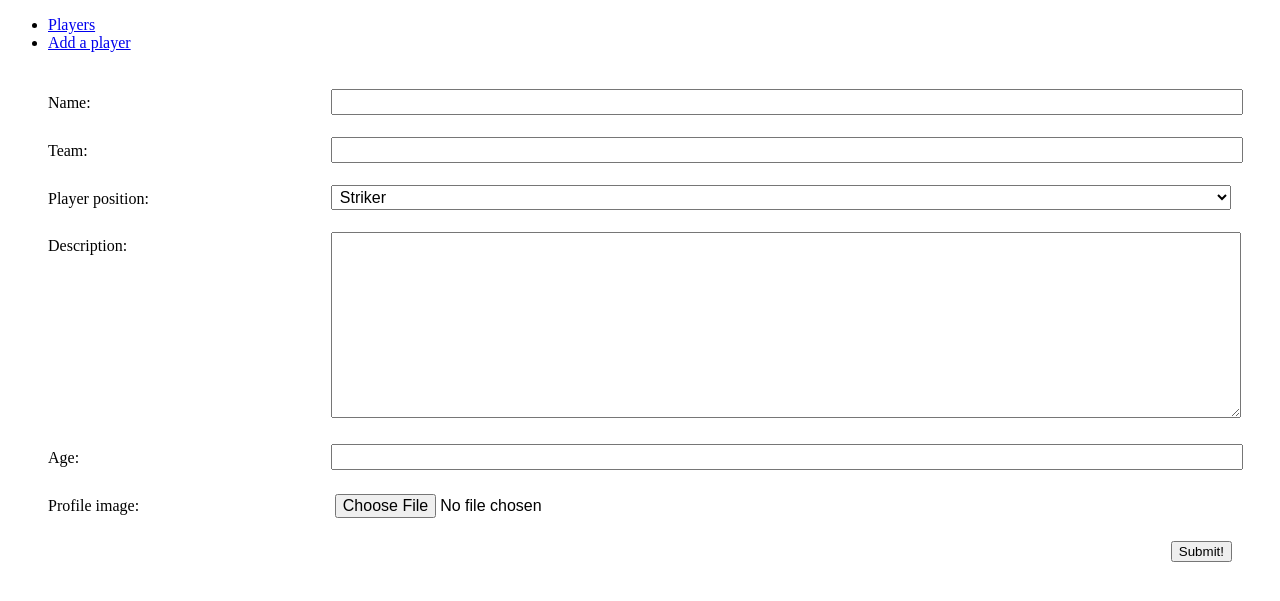
After one commit to Ram-Jam5/django-crud-app-lab, a Django app: page /players/create/ in a window 1280 px wide. The commit adds this page. Shown: the part 26-627 px from the top of the page. Run offline with Django 5.2, Linux system fonts and the light colour scheme.

Commit message:
Added full CRUD functionality for player model.

```diff
--- a/teambuilderapp/main_app/models.py
+++ b/teambuilderapp/main_app/models.py
@@ -1,5 +1,5 @@
 from django.db import models
-
+from django.urls import reverse
 # Create your models here.
 class Team(models.Model):
     name = models.CharField(max_length=100)
@@ -56,3 +56,6 @@ class Player(models.Model):
         return self.player_position in {self.RIGHT_BACK, self.LEFT_BACK, self.CENTER_BACK}
     def is_goalkeeper(self):
         return self.player_position in {self.GOAL_KEEPER}
+
+    def get_absolute_url(self):
+        return reverse('player-detail', kwargs={'player_id': self.id})
--- /dev/null
+++ b/teambuilderapp/main_app/static/css/form.css
@@ -0,0 +1,39 @@
+.form-container {
+    display: flex;
+    flex-direction: column;
+    width: 100%;
+  }
+
+  table {
+    padding: 0 40px;
+    width: 100%;
+    border-spacing: 0 20px;
+  }
+
+  th {
+    text-align: left;
+    padding: 6px 20px 0 0;
+    font-weight: normal;
+    vertical-align: top;
+    font-size: var(--font-reg);
+  }
+
+  td {
+    max-width: 60%;
+  }
+
+  td > * {
+    width: 100%;
+    padding: 2px 4px;
+    font-size: var(--font-l);
+  }
+
+  td > textarea {
+    height: calc(4 * var(--font-l) + 8px);
+    font-family: inherit;
+  }
+
+  .btn {
+    align-self: flex-end;
+    margin-right: 40px;
+  }
--- a/teambuilderapp/main_app/templates/base.html
+++ b/teambuilderapp/main_app/templates/base.html
@@ -21,7 +21,8 @@
       </div>
       <nav>
         <ul>
-          <!-- <li><a href="/about">About</a></li> -->
+          <li><a href="/players">Players</a></li>
+          <li><a href="{% url 'player-create' %}">Add a player</a></li>
         </ul>
       </nav>
     </header>
--- /dev/null
+++ b/teambuilderapp/main_app/templates/main_app/player_form.html
@@ -0,0 +1,16 @@
+{% extends 'base.html' %}
+{% load static %}
+{% block head %}
+<link rel="stylesheet" href="{% static 'css/form.css' %}" />
+{% endblock %}
+{% block content %}
+
+<form action="" method="post" class="form-container">
+    {% csrf_token %}
+    <table>
+      {{ form.as_table }}
+    </table>
+    <button type="submit" class="btn submit">Submit!</button>
+</form>
+
+{% endblock %}
--- a/teambuilderapp/main_app/templates/player/detail.html
+++ b/teambuilderapp/main_app/templates/player/detail.html
@@ -14,5 +14,9 @@
         <h3>{{ player.age }}</h3>
         <p>{{ player.description }}</p>
     </div>
+    <div class="player-actions">
+        <a href="{% url 'player-update' player.id %}" class="btn warn">Edit</a>
+        <a href="{% url 'player-delete' player.id %}" class="btn danger">Delete</a>
+    </div>
 </section>
 {% endblock %}
--- a/teambuilderapp/main_app/urls.py
+++ b/teambuilderapp/main_app/urls.py
@@ -5,4 +5,7 @@ urlpatterns = [
     path('', views.home, name='home'),
     path('players/', views.player_index, name='player-index'),
     path('players/<int:player_id>/', views.player_detail, name='player-detail'),
+    path('players/create/', views.PlayerCreate.as_view(), name='player-create'),
+    path('players/<int:pk>/update/', views.PlayerUpdate.as_view(), name='player-update'),
+    path('players/<int:pk>/delete/', views.PlayerDelete.as_view(), name='player-delete'),
 ]
--- a/teambuilderapp/main_app/views.py
+++ b/teambuilderapp/main_app/views.py
@@ -1,4 +1,5 @@
 from django.shortcuts import render
+from django.views.generic.edit import CreateView, UpdateView, DeleteView
 from .models import Player
 # Create your views here.
 
@@ -13,3 +14,15 @@ def player_index(request):
 def player_detail(request, player_id):
     player = Player.objects.get(id=player_id)
     return render(request, 'player/detail.html', {'player': player})
+
+class PlayerCreate(CreateView):
+    model = Player
+    fields = '__all__'
+
+class PlayerUpdate(UpdateView):
+    model = Player
+    fields = '__all__'
+
+class PlayerDelete(DeleteView):
+    model = Player
+    success_url = '/players/'
```
Also changed, not shown: teambuilderapp/main_app/templates/main_app/player_confirm_delete.html (added, +16 -0 lines).
